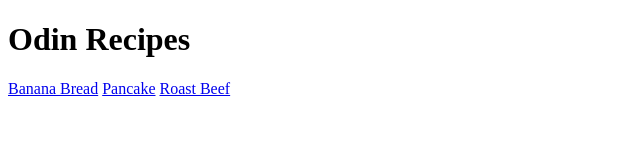
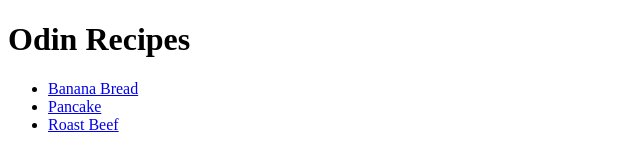
Before and after one commit to DennoCheru/odin-recipes, a plain HTML site: page index.html in a window 1280 px wide. Shown: the whole page, without its empty margins (0-640 px from the left). Drawn offline with Linux system fonts and the light colour scheme.

Commit message:
Make links unordered list

```diff
--- a/index.html
+++ b/index.html
@@ -7,9 +7,10 @@
 </head>
 <body>
     <h1>Odin Recipes</h1>
-
-    <a href="./recipes/banana-bread.html">Banana Bread</a>
-    <a href="./recipes/pancake.html">Pancake</a>
-    <a href="./recipes/roast-beef.html">Roast Beef</a>
+    <ul>
+        <li><a href="./recipes/banana-bread.html">Banana Bread</a></li>
+        <li><a href="./recipes/pancake.html">Pancake</a></li>
+        <li><a href="./recipes/roast-beef.html">Roast Beef</a></li>
+    </ul>
 </body>
 </html>
```
